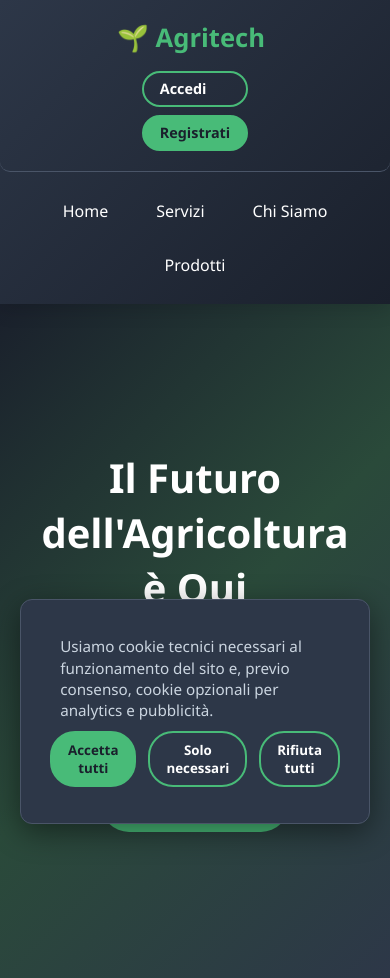
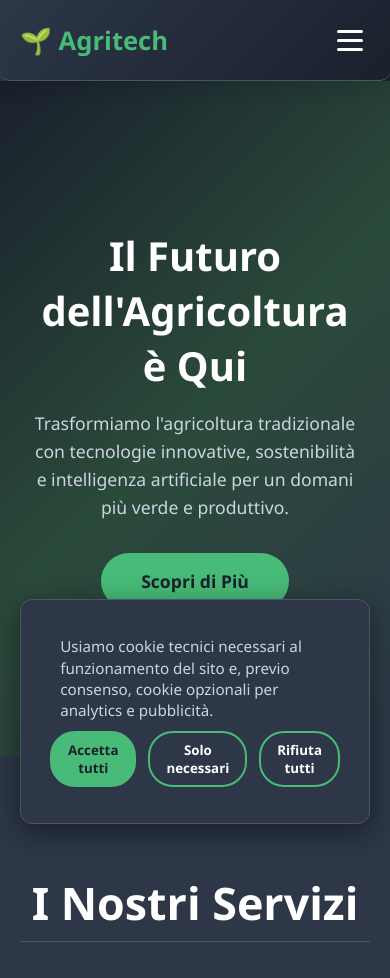
Before and after one commit to SmartFarmCuneo/progettoAlpeggio, a Flask app: page / in a window 390 px wide. Shown: the top 978 px of the page. Run offline with Flask 3, Linux system fonts and the light colour scheme.

Commit message:
responsive mobile

```diff
--- a/SitoAlpeggio/static/css/style.css
+++ b/SitoAlpeggio/static/css/style.css
@@ -101,10 +101,27 @@ body {
   transition: all 0.3s ease;
 }
 
-.auth-buttons {
+/* =============================================
+   AUTH BUTTONS RESPONSIVE
+   ============================================= */
+.desktop-auth {
   display: flex;
   gap: 1rem;
 }
+
+.mobile-auth {
+  display: none;
+  /* nascosta su desktop */
+  flex-direction: column;
+  gap: 1rem;
+  padding: 1rem;
+}
+
+.mobile-auth .auth-btn {
+  width: 80%;
+  margin: 0 auto;
+}
+
 
 .auth-btn {
   padding: 0.5rem 1.5rem;
@@ -190,6 +207,50 @@ body {
 .nav-link:hover::after {
   width: 100%;
 }
+
+/* =============================================
+   HAMBURGER MENU FIXED (centrato perfettamente)
+   ============================================= */
+.hamburger {
+  display: none;
+  flex-direction: column;
+  justify-content: center;
+  align-items: center;
+  gap: 6px;
+  width: 40px;
+  height: 40px;
+  background: transparent;
+  border: none;
+  cursor: pointer;
+  transition: transform 0.3s ease;
+}
+
+.hamburger span {
+  width: 26px;
+  height: 3px;
+  background: white;
+  border-radius: 3px;
+  transition: all 0.3s ease;
+  transform-origin: center;
+}
+
+/* ✅ Transizione simmetrica e centrata */
+.hamburger.active span:nth-child(1) {
+  transform: translateY(8px) rotate(45deg);
+}
+
+.hamburger.active span:nth-child(2) {
+  opacity: 0;
+}
+
+.hamburger.active span:nth-child(3) {
+  transform: translateY(-8px) rotate(-45deg);
+}
+
+.hamburger:hover span {
+  background: var(--primary);
+}
+
 
 /* =============================================
    HEADER (per pagine profilo)
@@ -1557,7 +1618,8 @@ footer a:hover {
   height: 100%;
   width: 100%;
   border-radius: 10px;
-  overflow: hidden !important; /* forza Leaflet */
+  overflow: hidden !important;
+  /* forza Leaflet */
   border: 1px solid var(--border, #333);
 }
 
@@ -1571,7 +1633,8 @@ footer a:hover {
 /* 🔒 forza Leaflet Draw controls a rispettare i limiti */
 .leaflet-top,
 .leaflet-bottom {
-  z-index: 500; /* sopra la mappa, ma dentro il wrapper */
+  z-index: 500;
+  /* sopra la mappa, ma dentro il wrapper */
   overflow: hidden;
 }
 
@@ -1658,29 +1721,54 @@ footer a:hover {
    ============================================= */
 @media (max-width: 768px) {
   .navbar-top {
+    flex-wrap: wrap;
+  }
+
+  /* Mostra il bottone hamburger */
+  .hamburger {
+    display: flex;
+  }
+
+  .desktop-auth {
+    display: none;
+  }
+
+  .mobile-auth {
+    display: flex;
+  }
+
+  /* Nasconde la navbar finché non è attiva */
+  .navbar-menu {
+    display: none;
+    flex-direction: column;
+    width: 100%;
+    background: var(--bg-light);
+    border-top: 1px solid var(--border);
+    text-align: center;
+    animation: fadeDown 0.3s ease;
+  }
+
+  /* Quando il menu è attivo (clic su hamburger) */
+  .navbar-menu.active {
+    display: flex;
+  }
+
+  /* Imposta layout verticale dei link */
+  .nav-links {
     flex-direction: column;
     gap: 1rem;
+    padding: 1rem 0;
+  }
+
+  .nav-link a {
+    display: block;
     padding: 1rem;
-  }
-
-  .auth-buttons {
-    flex-direction: column;
-    gap: 0.5rem;
-  }
-
-  .auth-btn {
-    font-size: 0.9rem;
-    padding: 0.4rem 1rem;
-  }
-
-  .nav-links {
-    flex-wrap: wrap;
-    gap: 1rem;
-    justify-content: center;
-  }
-
-  .navbar-menu {
-    padding: 1rem;
+    font-size: 1.1rem;
+  }
+
+  .nav-link a:hover {
+    background: rgba(72, 187, 120, 0.1);
+    color: var(--primary);
   }
 
   .main-content {
--- a/SitoAlpeggio/templates/index.html
+++ b/SitoAlpeggio/templates/index.html
@@ -1,30 +1,51 @@
 <!DOCTYPE html>
 <html lang="it">
+
 <head>
   <meta charset="UTF-8" />
   <meta name="viewport" content="width=device-width, initial-scale=1.0" />
   <title>Agritech</title>
   <link rel="stylesheet" href="../static/css/style.css" />
 </head>
+
 <body>
   <!-- NAVBAR -->
   <nav class="navbar" role="navigation">
     <div class="navbar-top container">
       <a href="/" class="logo">🌱 Agritech</a>
-        <div class="auth-buttons">
+
+      <!-- Bottone hamburger -->
+      <button class="hamburger" id="hamburger" aria-label="Apri menu">
+        <span></span>
+        <span></span>
+        <span></span>
+      </button>
+
+      <!-- Pulsanti desktop -->
+      <div class="auth-buttons desktop-auth">
         <a href="/login" class="auth-btn sign-in">Accedi</a>
         <a href="/registrati" class="auth-btn sign-up">Registrati</a>
       </div>
     </div>
-      <div class="navbar-menu container">
+
+    <!-- Menu principale -->
+    <div class="navbar-menu container" id="navbarMenu">
       <ul class="nav-links">
         <li class="nav-link"><a href="/#home">Home</a></li>
         <li class="nav-link"><a href="/#services">Servizi</a></li>
         <li class="nav-link"><a href="/#about">Chi Siamo</a></li>
         <li class="nav-link"><a href="/#products">Prodotti</a></li>
       </ul>
+
+      <!-- Pulsanti mobile -->
+      <div class="auth-buttons mobile-auth">
+        <a href="/login" class="auth-btn sign-in">Accedi</a>
+        <a href="/registrati" class="auth-btn sign-up">Registrati</a>
+      </div>
     </div>
   </nav>
+
+
 
   <!-- HERO SECTION -->
   <section id="home" class="hero">
@@ -185,13 +206,42 @@
         e.preventDefault();
         const target = document.querySelector(this.getAttribute("href"));
         if (target) {
-            target.scrollIntoView({
-              behavior: "smooth",
+          target.scrollIntoView({ behavior: "smooth" });
+        }
+        // Chiudi il menu dopo il click su mobile
+        document.getElementById("navbarMenu").classList.remove("active");
       });
+    });
+
+    const hamburger = document.getElementById("hamburger");
+    const navbarMenu = document.getElementById("navbarMenu");
+
+    // Toggle apertura/chiusura del menu
+    hamburger.addEventListener("click", () => {
+      navbarMenu.classList.toggle("active");
+      hamburger.classList.toggle("active");
+    });
+
+    // Smooth scrolling + chiusura menu al click su link
+    document.querySelectorAll('.nav-links a, .mobile-auth a').forEach((link) => {
+      link.addEventListener("click", function (e) {
+        // Smooth scroll (solo se link interno)
+        if (this.getAttribute("href").startsWith("#")) {
+          e.preventDefault();
+          const target = document.querySelector(this.getAttribute("href"));
+          if (target) {
+            target.scrollIntoView({ behavior: "smooth" });
           }
+        }
+
+        // Chiudi menu dopo il click (mobile)
+        navbarMenu.classList.remove("active");
+        hamburger.classList.remove("active");
       });
     });
   </script>
+
   {% if not cookie_consent %} {% include "cookie_banner.html" %} {% endif %}
 </body>
+
 </html>
```
Also changed, not shown: SitoAlpeggio/templates/login.html (+59 -54 lines), SitoAlpeggio/templates/registrati.html (+70 -87 lines). Lines whose indentation alone changed are shown as unchanged.
